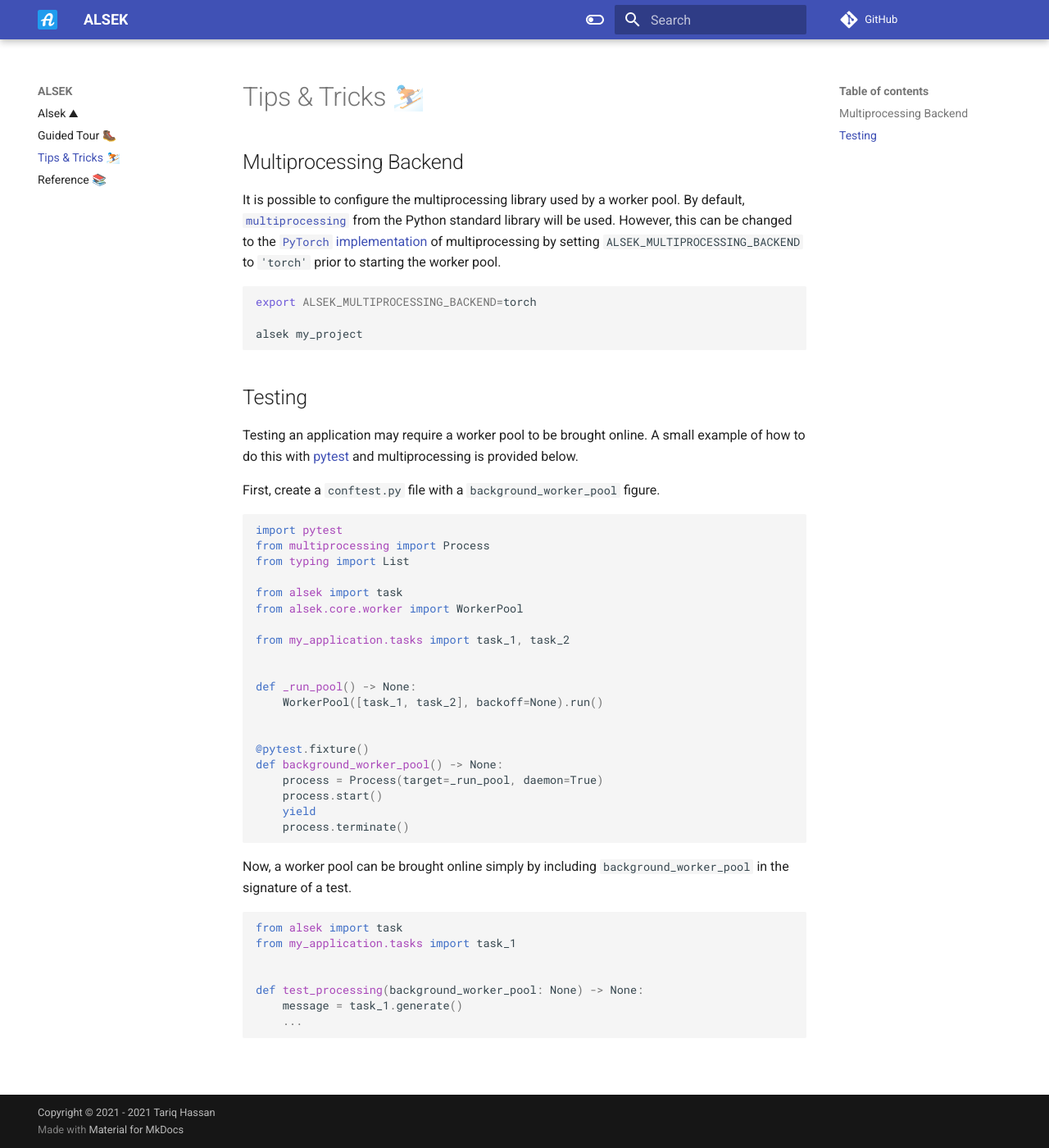
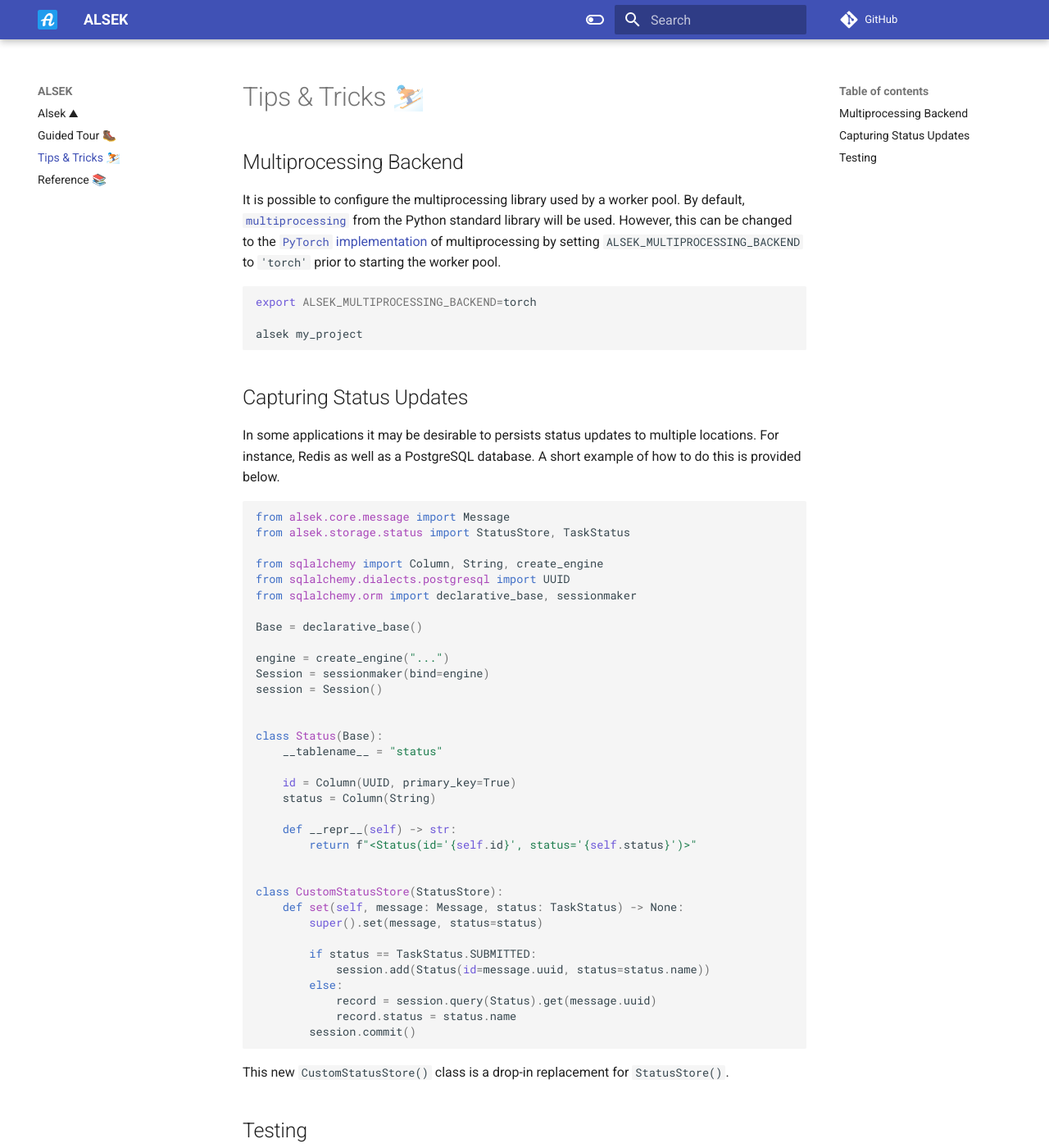
Before and after one commit to TariqAHassan/alsek, an MkDocs documentation site: the page built from docs/tips_and_tricks.md, in a window 1280 px wide and 1400 px high. Shown: the whole window at 82% size. Built offline with MkDocs 1.6.1 and Material for MkDocs 9.7.7, drawn with Linux system fonts in a browser that asks for light colours; comment, search, counter and statistics services are not loaded.

Commit message:
Add section on status updates

````diff
--- a/docs/tips_and_tricks.md
+++ b/docs/tips_and_tricks.md
@@ -14,6 +14,51 @@
 alsek my_project
 ```
 
+## Capturing Status Updates
+
+In some applications it may be desirable to persists status updates
+to multiple locations. For instance, Redis as well as a PostgreSQL database.
+A short example of how to do this is provided below.
+
+```python
+from alsek.core.message import Message
+from alsek.storage.status import StatusStore, TaskStatus
+
+from sqlalchemy import Column, String, create_engine
+from sqlalchemy.dialects.postgresql import UUID
+from sqlalchemy.orm import declarative_base, sessionmaker
+
+Base = declarative_base()
+
+engine = create_engine("...")
+Session = sessionmaker(bind=engine)
+session = Session()
+
+
+class Status(Base):
+    __tablename__ = "status"
+
+    id = Column(UUID, primary_key=True)
+    status = Column(String)
+
+    def __repr__(self) -> str:
+        return f"<Status(id='{self.id}', status='{self.status}')>"
+
+
+class CustomStatusStore(StatusStore):
+    def set(self, message: Message, status: TaskStatus) -> None:
+        super().set(message, status=status)
+
+        if status == TaskStatus.SUBMITTED:
+            session.add(Status(id=message.uuid, status=status.name))
+        else:
+            record = session.query(Status).get(message.uuid)
+            record.status = status.name
+        session.commit()
+```
+
+This new `CustomStatusStore()` class is a drop-in replacement for `StatusStore()`.
+
 ## Testing
 
 Testing an application may require a worker pool to be brought online.
@@ -25,9 +70,7 @@
 ```python
 import pytest
 from multiprocessing import Process
-from typing import List
 
-from alsek import task
 from alsek.core.worker import WorkerPool
 
 from my_application.tasks import task_1, task_2
````
